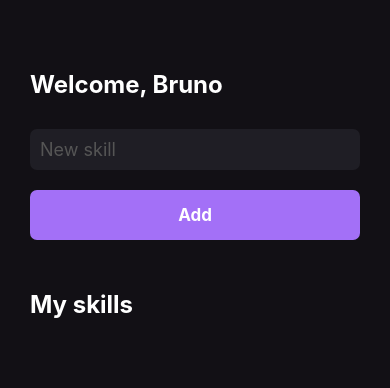
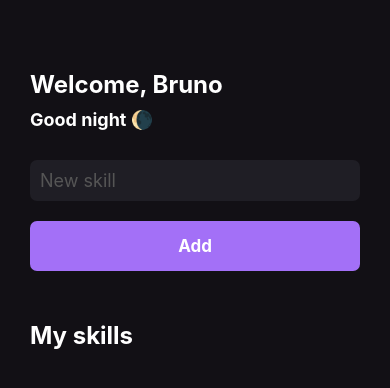
Before and after one commit to brunoBMonteiro/appMySkills, a React Native app: screen / in a window 390 px wide. Shown: the top 388 px of the page. Built offline with nearby package versions, Linux system fonts and the light colour scheme.

Commit message:
Entendendo useEffect

```diff
--- a/src/pages/Home.js
+++ b/src/pages/Home.js
@@ -1,4 +1,4 @@
-import React, { useState } from 'react';
+import React, { useEffect, useState } from 'react';
 import {
     View,
     Text,
@@ -13,14 +13,35 @@
 export function Home(){
     const [newSkill, setNewSkill] = useState('');
     const [mySkills, setMySkills] = useState([]);
+    const [greeting, setGreeting] = useState('');
 
     function handleAddNewSkill(){
         setMySkills(oldState => [...oldState, newSkill]);
     }
 
+    useEffect(() => {
+        const currentHour = new Date().getHours();
+
+        if(currentHour < 12) {
+            setGreeting('Good morning 🌄');
+        }
+        else if(currentHour >= 12 && currentHour < 18){
+            setGreeting('Good afternoon 🌤️');
+        }
+        else {
+            setGreeting('Good night 🌘');
+        }
+
+
+    }, [])
+
   return (
       <View style={styles.container}>
         <Text style={styles.title}>Welcome, Bruno</Text>
+
+        <Text style={styles.greetings}>
+            { greeting }
+        </Text>
 
         <TextInput
             style={styles.input}
@@ -79,4 +100,10 @@
         fontSize: 22,
         fontWeight: 'bold',
     },
+    greetings: {
+        color: '#FFF',
+        marginTop: 10,
+        fontWeight: 'bold',
+        fontSize: 18,
+    },
 });
```
